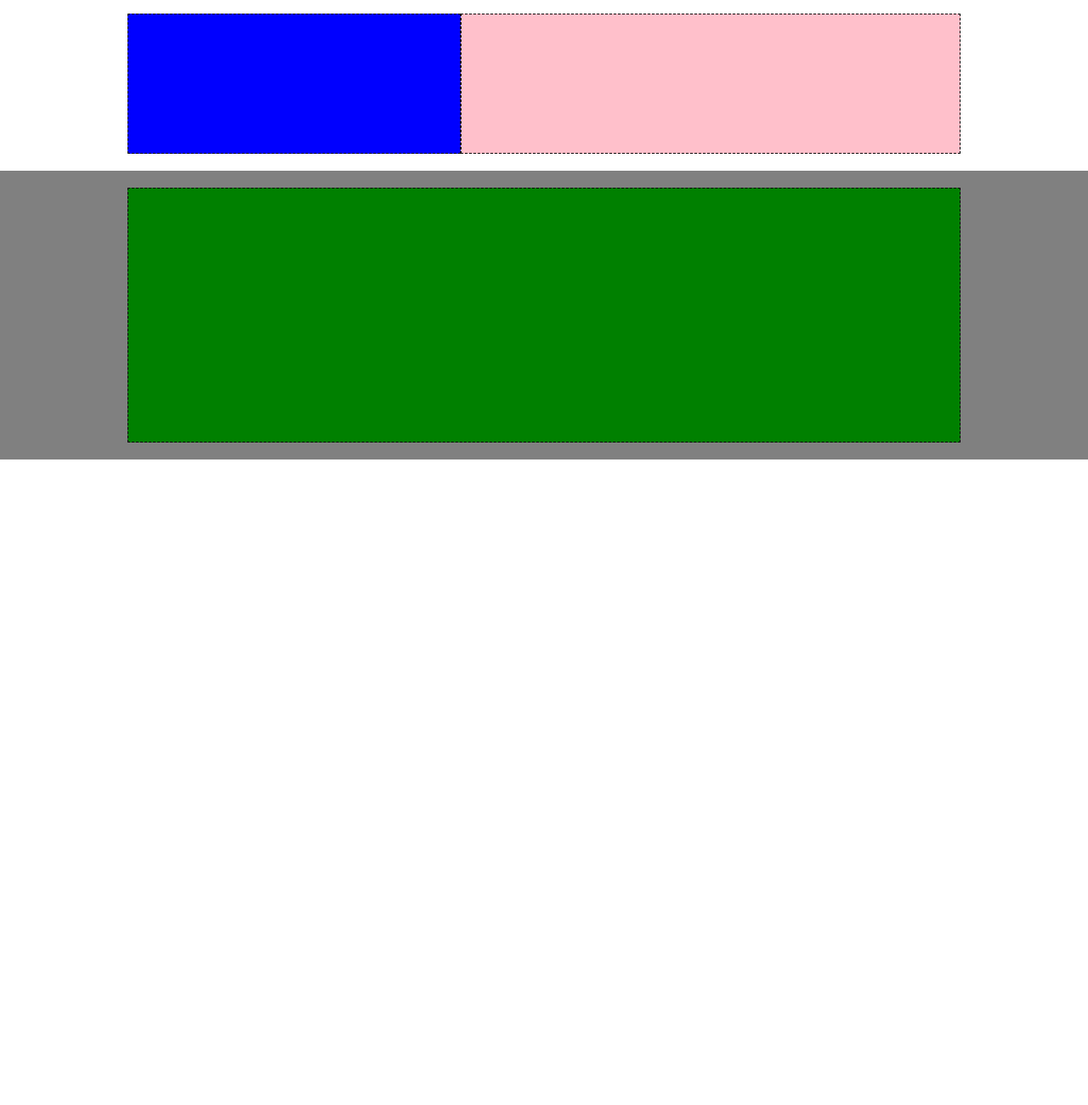
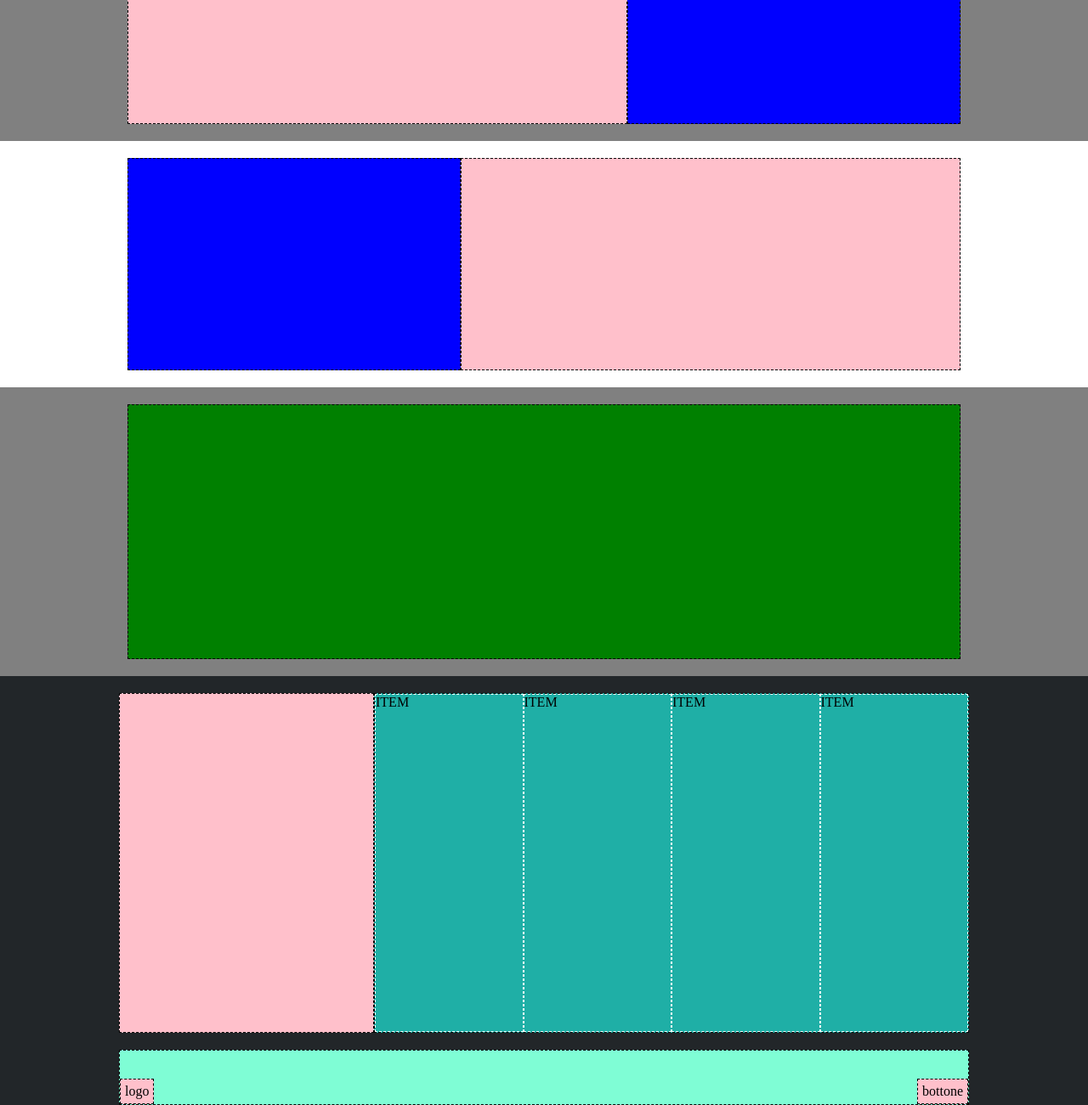
Before and after one commit to giuseppemsabino/htmlcss-struttura-discord, a plain HTML site: page index.html in a window 1280 px wide. Shown: the part 784-2085 px from the top of the page at 85% size. Before the commit the page ends 1325 px from the top, so only its background shows below. Drawn offline with Linux system fonts and the light colour scheme.

Commit message:
footer completo

```diff
--- a/css/style.css
+++ b/css/style.css
@@ -41,13 +41,9 @@ body {
 }
 
 .page-header {
-
   background-color: yellow;
 }
 
-.logo-discord {
-
-}
 
 .logo-container {
   display: flex;
@@ -86,20 +82,20 @@ body {
   max-width: 100%;
 }
 
-section:first-child{
+.main-section:first-child{
   background-color: darkblue;
 }
 
-section:nth-child(even){
+.main-section:nth-child(even){
   background-color: white;
 }
 
-section:nth-child(2n + 3){
+.main-section:nth-child(2n + 3){
   background-color: grey;
 }
 
 
-.quadri-doppi .container{
+.main-section .container{
   display: flex;
   justify-content: center;
 }
@@ -110,7 +106,7 @@ section:nth-child(2n + 3){
 
 .col-big{
   width: 60%;
-  height: 165px;
+  height: 250px;
   border: 1px dashed black;
   margin-top: 20px;
   margin-bottom: 20px;
@@ -118,7 +114,7 @@ section:nth-child(2n + 3){
 }
 .col-small{
   width: 40%;
-  height: 165px;
+  height: 250px;
   border: 1px dashed black;
   margin-top: 20px;
   margin-bottom: 20px;
@@ -134,3 +130,61 @@ section:nth-child(2n + 3){
   background-color: green ;
 
 }
+
+footer{
+  background-color: #222629;
+}
+
+.footer-section .container{
+  display: flex;
+  justify-content: center;
+  height: 100%;
+  padding: 0;
+}
+
+.col-right{
+  width: 30%;
+  height: 400px;
+  border: 1px dashed black;
+  margin-top: 20px;
+  margin-bottom: 20px;
+  background-color: pink;
+}
+.col-left{
+  width: 70%;
+  height: 400px;
+  border: 1px dashed black;
+  margin-top: 20px;
+  margin-bottom: 20px;
+  background-color: #1fafa6;
+}
+
+.col-items .container{
+  display: flex;
+  justify-content: space-between;
+  height: 100%;
+  padding: 0;
+}
+
+.col-items{
+  width: 100%;
+  border: 1px dashed white;
+}
+
+
+
+.footer-container{
+  background-color: #7ffdd5;
+  display: flex;
+  justify-content: space-between;
+  border: 1px dashed black;
+  align-items: flex-end;
+  height: 65px;
+  width: 100%;
+}
+
+.items-footer{
+  background-color: pink;
+  border: 1px dashed black;
+  padding: 5px;
+}
--- a/index.html
+++ b/index.html
@@ -26,38 +26,70 @@
     </header>
 
     <main class="">
-        <div class="">
+        <div class="main-section">
         <section class="small-square-section">
             <section class="containersmall ">
               <div class="small-square"></div>
             </section>
         </div>
         </section>
-      <section class="quadri-doppi">
+      <section class="main-section">
         <div class="container">
           <div class="col-small"></div>
           <div class="col-big"></div>
         </div>
       </section>
-      <section class="quadri-doppi">
+      <section class="main-section">
         <div class="container">
           <div class="col-big"></div>
           <div class="col-small"></div>
         </div>
       </section>
-      <section class="quadri-doppi">
+      <section class="main-section">
         <div class="container">
           <div class="col-small"></div>
           <div class="col-big"></div>
         </div>
       </section>
-      <section class="quadri-doppi">
+      <section class="main-section">
         <div class="container">
           <div class="big-square"></div>
         </div>
       </section>
     </main>
 
-    <footer></footer>
+    <footer class="page-footer">
+
+        <section class="footer-section">
+            <div class="container">
+                <div class="col-right"></div>
+
+                <div class="col-left">
+                    <div class="container">
+                        <div class="col-items">ITEM</div>
+                        <div class="col-items">ITEM</div>
+                        <div class="col-items">ITEM</div>
+                        <div class="col-items">ITEM</div>
+                     </div>
+                </div>
+             </div>
+        </section>
+
+        <section class="footer-section">
+            <div class="container">
+                <div class="footer-container">
+                    <div class="items-footer">
+                        logo
+                    </div>
+
+                    <div class="items-footer">
+                        bottone
+                    </div>
+                </div>
+
+        </section>
+
+
+    </footer>
   </body>
 </html>
```
